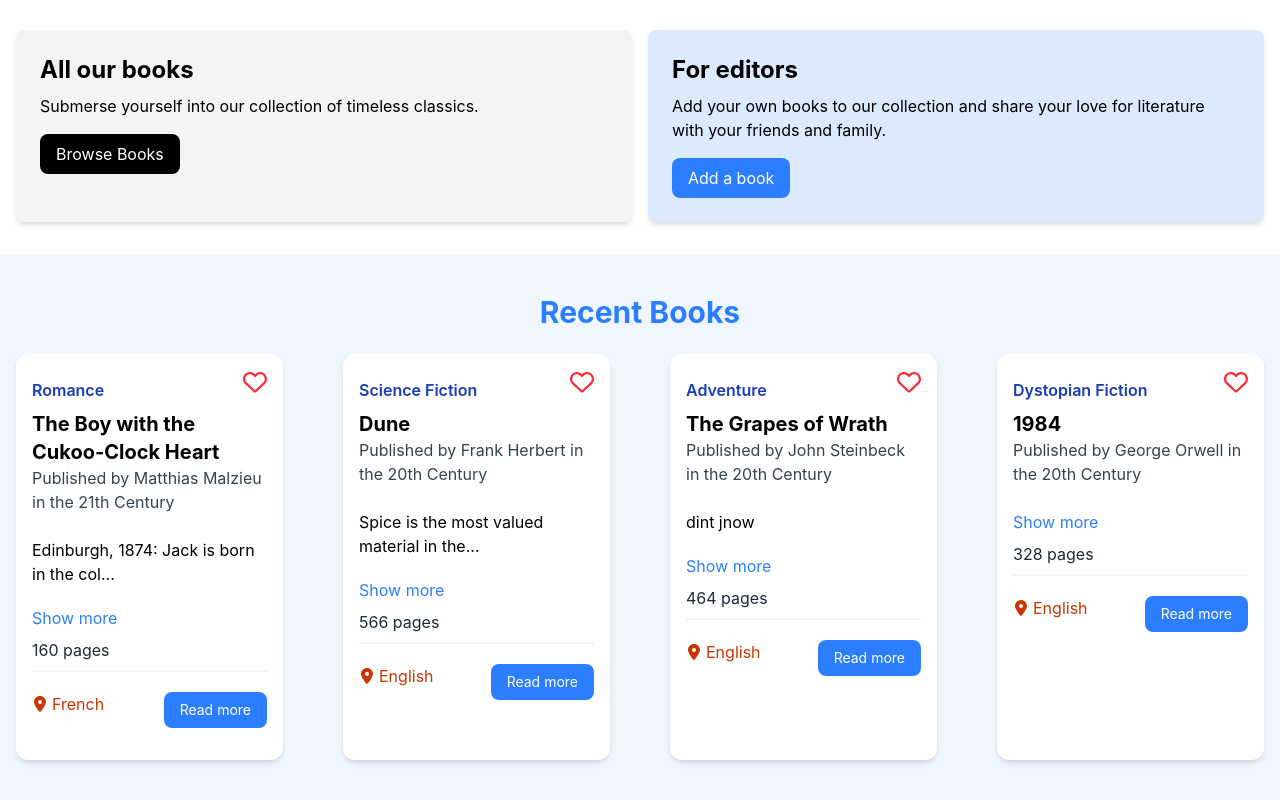
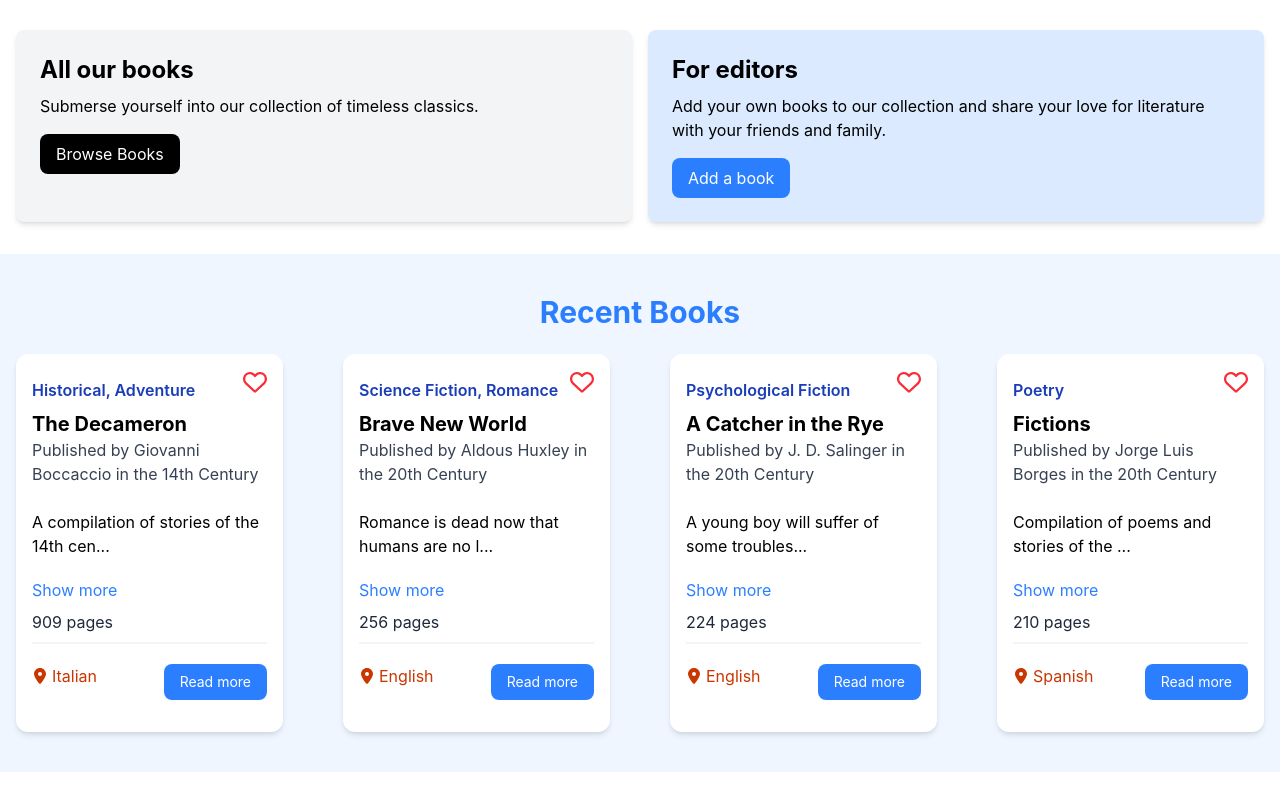
Before and after one commit to AlBalboni/projet-final, a React (Vite) app: page / in a window 1280 px wide. Shown: the part 379-1179 px from the top of the page. After the commit the page ends 1151 px from the top, so only its background shows below. Built offline with nearby package versions, Linux system fonts and the light colour scheme; data requests are answered from the project's data file.

Commit message:
new genres

```diff
--- a/books.json
+++ b/books.json
@@ -8,21 +8,21 @@
       ],
       "language": "Russian",
       "century": "19th",
-      "pageCount": 671,
-      "description": "",
+      "pageCount": "671",
+      "description": "A Russian student decides he does not want to pay rent.",
       "id": "1"
     },
     {
       "title": "Maus",
       "author": "Art Spiegelman",
       "genre": [
-        "Drama",
+        "Historical",
         "Graphic Novel"
       ],
       "language": "English",
       "century": "20th",
-      "pageCount": 368,
-      "description": "",
+      "pageCount": "368",
+      "description": "Cats and mice don’t go along. Sometimes to understand cruelty we must make it seem childish.",
       "id": "2"
     },
     {
@@ -30,25 +30,25 @@
       "author": "Herman Melville",
       "genre": [
         "Adventure",
-        "Fiction"
+        "Fantasy"
       ],
       "language": "English",
       "century": "19th",
-      "pageCount": 635,
-      "description": "",
+      "pageCount": "635",
+      "description": "A man will sacrifice everything to capture the biggest whale the world has ever seen. This epic quest will forever change the head of our protagonist.",
       "id": "3"
     },
     {
       "title": "The Great Gatsby",
       "author": "F. Scott Fitzgerald",
       "genre": [
-        "Tragedy",
-        "Fiction"
+        "Psychological Fiction",
+        "Mystery"
       ],
       "language": "English",
       "century": "20th",
-      "pageCount": 180,
-      "description": "",
+      "pageCount": "180",
+      "description": "A rich man seeks love. Altough being able to buy everything love can not be bought.",
       "id": "4"
     },
     {
@@ -59,7 +59,7 @@
       ],
       "language": "Russian",
       "century": "19th",
-      "pageCount": 1225,
+      "pageCount": "1225",
       "description": "",
       "id": "5"
     },
@@ -67,11 +67,12 @@
       "title": "The Odyssey",
       "author": "Homer",
       "genre": [
-        "Epic Poetry"
+        "Epic",
+        "Poetry"
       ],
       "language": "Ancient Greek",
       "century": "8th BC",
-      "pageCount": 541,
+      "pageCount": "541",
       "description": "",
       "id": "6"
     },
@@ -84,7 +85,7 @@
       ],
       "language": "French",
       "century": "19th",
-      "pageCount": 1276,
+      "pageCount": "1276",
       "description": "",
       "id": "7"
     },
@@ -104,8 +105,7 @@
       "title": "Watchmen",
       "author": "Alan Moore",
       "genre": [
-        "Graphic Novel",
-        "Thriller"
+        "Graphic Novel"
       ],
       "language": "English",
       "century": "20th",
@@ -117,11 +117,12 @@
       "title": "The Divine Comedy",
       "author": "Dante Alighieri",
       "genre": [
-        "Epic Poetry"
+        "Epic",
+        "Poetry"
       ],
       "language": "Italian",
       "century": "14th",
-      "pageCount": 798,
+      "pageCount": "798",
       "description": "",
       "id": "10"
     },
@@ -133,7 +134,7 @@
       ],
       "language": "Russian",
       "century": "19th",
-      "pageCount": 824,
+      "pageCount": "824",
       "description": "",
       "id": "11"
     },
@@ -141,11 +142,12 @@
       "title": "The Iliad",
       "author": "Homer",
       "genre": [
-        "Epic Poetry"
+        "Epic",
+        "Poetry"
       ],
       "language": "Ancient Greek",
       "century": "8th BC",
-      "pageCount": 683,
+      "pageCount": "683",
       "description": "",
       "id": "12"
     },
@@ -153,24 +155,26 @@
       "title": "The Stranger",
       "author": "Albert Camus",
       "genre": [
-        "Philosophical Fiction"
+        "Psychological Fiction",
+        "Poetry"
       ],
       "language": "French",
       "century": "20th",
-      "pageCount": 123,
-      "description": "",
+      "pageCount": "123",
+      "description": "Mom died today, or maybe yesterday.\nA broken man will have to deal with loss and sorrow in a unexpected way. ",
       "id": "13"
     },
     {
       "title": "The Metamorphosis",
       "author": "Franz Kafka",
       "genre": [
-        "Absurdist Fiction"
+        "Psychological Fiction",
+        "Horror"
       ],
       "language": "German",
       "century": "20th",
-      "pageCount": 201,
-      "description": "",
+      "pageCount": "201",
+      "description": "Gregor Samsa wakes up in his bed transformed into an hideous insect. ",
       "id": "14"
     },
     {
@@ -181,7 +185,7 @@
       ],
       "language": "English",
       "century": "19th",
-      "pageCount": 254,
+      "pageCount": "254",
       "description": "",
       "id": "15"
     },
@@ -193,7 +197,7 @@
       ],
       "language": "English",
       "century": "20th",
-      "pageCount": 328,
+      "pageCount": "328",
       "description": "",
       "id": "16"
     },
@@ -201,19 +205,20 @@
       "title": "The Grapes of Wrath",
       "author": "John Steinbeck",
       "genre": [
-        "Adventure"
+        "Historical Fiction"
       ],
       "language": "English",
       "century": "20th",
       "pageCount": "464",
-      "description": "dint jnow\n",
+      "description": "",
       "id": "17"
     },
     {
       "title": "Dune",
       "author": "Frank Herbert",
       "genre": [
-        "Science Fiction"
+        "Science Fiction",
+        "Fantasy"
       ],
       "language": "English",
       "century": "20th",
@@ -234,40 +239,168 @@
       "id": "19"
     },
     {
-      "title": "mlvbdfl",
-      "author": "vlkdsv",
+      "title": "Ubik",
+      "author": "Phillip K. Dick",
       "genre": [
-        "Historical"
+        "Science Fiction"
       ],
-      "language": "vdvs",
-      "century": "432",
-      "pageCount": "322",
-      "description": "vdm vlfdvl",
-      "id": "MvNVFCM"
+      "language": "English ",
+      "century": "20th",
+      "pageCount": "264",
+      "description": "In a distant near future some humans have the ability to read minds. An old man will die and time will no longer be the same.",
+      "id": "20"
     },
     {
-      "title": "fkg",
-      "author": "fergmm",
+      "title": "The name of the rose",
+      "author": "Umberto Eco",
       "genre": [
-        "Fantasy"
+        "Fantasy",
+        "Thriller",
+        "Mystery"
       ],
-      "language": "kfd",
-      "century": "43",
-      "pageCount": "3423",
-      "description": "fdbfbdfbdfs",
-      "id": "YO3ydKK"
+      "language": "Italian",
+      "century": "20th",
+      "pageCount": "340",
+      "description": "A man of god is handed a crime in an abbey. Alongside is young apprentice he will have to solve this mysterious crime.",
+      "id": "21"
     },
     {
-      "title": "vdjs",
-      "author": "vsdv",
+      "title": "Les Misérables",
+      "author": "Victor Hugo",
       "genre": [
+        "Historical",
         "Adventure"
       ],
-      "language": "cvdsv",
-      "century": "4321",
-      "pageCount": "4324",
-      "description": "vd kv",
-      "id": "jUQTot9"
+      "language": "French",
+      "century": "19th",
+      "pageCount": "1462",
+      "description": "Life in 19th century France is not easy. People will fight for what is worth to change their miserables life.",
+      "id": "22"
+    },
+    {
+      "title": "The Trial",
+      "author": "Franz Kafka",
+      "genre": [
+        "Horror",
+        "Mystery"
+      ],
+      "language": "German",
+      "century": "20th",
+      "pageCount": "196",
+      "description": "A man is set to face a trial for a crime that he didn’t commit. Moreover a crime that does not exist. ",
+      "id": "23"
+    },
+    {
+      "title": "One Hundred years of Solitude",
+      "author": "Gabriel García Márquez",
+      "genre": [
+        "Historical",
+        "Romance"
+      ],
+      "language": "Spanish",
+      "century": "20th",
+      "pageCount": "422",
+      "description": "Despair and solitude will follow a south American family for 7 generations.\nTheir lives are connected by something more than only blood.",
+      "id": "24"
+    },
+    {
+      "title": "Persepolis",
+      "author": "Marjane Satrapi",
+      "genre": [
+        "Graphic Novel",
+        "Biography"
+      ],
+      "language": "French",
+      "century": "21th",
+      "pageCount": "234",
+      "description": "A half Iranian half French woman will experience difficulties in life. From the regime of the Shah to the revolutionary uprise in Iran. It is hard to fit in when you are seen as foreigner in your own country.",
+      "id": "25"
+    },
+    {
+      "title": "Fictions",
+      "author": "Jorge Luis Borges",
+      "genre": [
+        "Poetry"
+      ],
+      "language": "Spanish",
+      "century": "20th",
+      "pageCount": "210",
+      "description": "Compilation of poems and stories of the Argentinian writer Borges.",
+      "id": "26"
+    },
+    {
+      "title": "A Catcher in the Rye",
+      "author": "J. D. Salinger",
+      "genre": [
+        "Psychological Fiction"
+      ],
+      "language": "English",
+      "century": "20th",
+      "pageCount": "224",
+      "description": "A young boy will suffer of some troublesome difficulties. Beware of your idols.",
+      "id": "27"
+    },
+    {
+      "title": "Brave New World",
+      "author": "Aldous Huxley",
+      "genre": [
+        "Science Fiction",
+        "Romance"
+      ],
+      "language": "English",
+      "century": "20th",
+      "pageCount": "256",
+      "description": "Romance is dead now that humans are no longer born, but created. They are assigned a class and are heavily drugged with Soma as well as Hypnopedia. But hey, you will not die of sickness and never feel real love. This golden cage of a world will be shaken by the presence of a weird primitive man.",
+      "id": "28"
+    },
+    {
+      "title": "The Decameron",
+      "author": "Giovanni Boccaccio",
+      "genre": [
+        "Historical",
+        "Adventure"
+      ],
+      "language": "Italian",
+      "century": "14th",
+      "pageCount": "909",
+      "description": "A compilation of stories of the 14th century Italy. Beggars, nuns, princes and common folk all have life’s that will somehow intertwine themselves. ",
+      "id": "29"
+    },
+    {
+      "title": "Bible (Old Testament)",
+      "author": "Moses",
+      "genre": [
+        "Religious"
+      ],
+      "language": "Hebrew",
+      "century": "2th BC",
+      "pageCount": "1200",
+      "description": "Sacred texts of the Abrahamic religions. In total more of 24 books written in more than a thousand years.",
+      "id": "-BDavhX"
+    },
+    {
+      "title": "Bible (New Testament)",
+      "author": "the Apostles",
+      "genre": [
+        "Religious"
+      ],
+      "language": "Greek",
+      "century": "1th ",
+      "pageCount": "400",
+      "description": "The story of Jesus Christ. Sacred texts for the Christian and Muslim people. 27 books written in almost 50 years.",
+      "id": "C429AZh"
+    },
+    {
+      "title": "Quran",
+      "author": "Muhammad",
+      "genre": [
+        "Religious"
+      ],
+      "language": "Arabic",
+      "century": "7th",
+      "pageCount": "604",
+      "description": "The central sacred text of Islam. Revealed by Muhammad in over23 years through the angel Gabriel.",
+      "id": "Mr2gIEP"
     }
   ]
 }
--- a/src/pages/AddBookPage.jsx
+++ b/src/pages/AddBookPage.jsx
@@ -72,41 +72,71 @@
               required={index === 0}
               >
             <option value="">Select a genre</option>
-              <option value="Psychological Fiction">
-                Psychological Fiction
+              <option value="Adventure">
+                Adventure
+              </option>
+              <option value="Biography">
+                Biography
+              </option>
+              <option value="Classic">
+                Classic
+              </option>
+              <option value="Comedy">
+                Comedy
+              </option>
+              <option value="Crime">
+                Crime
+              </option>
+              <option value="Dystopian">
+                Dystopian
+              </option>
+              <option value="Epic">
+                Epic
+              </option>
+              <option value="Fantasy">
+                Fantasy
+              </option>
+              <option value="Fiction">
+                Fiction
               </option>
               <option value="Graphic Novel">
                 Graphic Novel
               </option>
-              <option value="Adventure">
-                Adventure
+              <option value="Historical">
+                Historical
+              </option>
+              <option value="Historical Fiction">
+                Historical Fiction
+              </option>
+              <option value="Horror">
+                Horror
+              </option>
+              <option value="Mystery">
+                Mystery
+              </option>
+              <option value="Philosophical">
+                Philosophical
+              </option>
+              <option value="Poetry">
+                Poetry
+              </option>
+              <option value="Religious">
+                Religious
+              </option>
+              <option value="Realism">
+                Realism
+              </option>
+              <option value="Romance">
+                Romance
+              </option>
+              <option value="Satire">
+                Satire
               </option>
               <option value="Science Fiction">
                 Science Fiction
               </option>
-              <option value="Fantasy">
-                Fantasy
-              </option>
-              <option value="Historical">
-                Historical
-              </option>
-              <option value="Horror">
-                Horror
-              </option>
-              <option value="Romance">
-                Romance
-              </option>
               <option value="Thriller">
                 Thriller
-              </option>
-              <option value="Mystery">
-                Mystery
-              </option>
-              <option value="Biography">
-                Biography
-              </option>
-              <option value="Poetry">
-                Poetry
               </option>
           </select>
               ))}
--- a/src/pages/EditBookPage.jsx
+++ b/src/pages/EditBookPage.jsx
@@ -73,41 +73,71 @@
               required={index === 0}
               >
             <option value="">Select a genre</option>
-              <option value="Psychological Fiction">
-                Psychological Fiction
+              <option value="Adventure">
+                Adventure
+              </option>
+              <option value="Biography">
+                Biography
+              </option>
+              <option value="Classic">
+                Classic
+              </option>
+              <option value="Comedy">
+                Comedy
+              </option>
+              <option value="Crime">
+                Crime
+              </option>
+              <option value="Dystopian">
+                Dystopian
+              </option>
+              <option value="Epic">
+                Epic
+              </option>
+              <option value="Fantasy">
+                Fantasy
+              </option>
+              <option value="Fiction">
+                Fiction
               </option>
               <option value="Graphic Novel">
                 Graphic Novel
               </option>
-              <option value="Adventure">
-                Adventure
+              <option value="Historical">
+                Historical
+              </option>
+              <option value="Historical Fiction">
+                Historical Fiction
+              </option>
+              <option value="Horror">
+                Horror
+              </option>
+              <option value="Mystery">
+                Mystery
+              </option>
+              <option value="Philosophical">
+                Philosophical
+              </option>
+              <option value="Poetry">
+                Poetry
+              </option>
+              <option value="Religious">
+                Religious
+              </option>
+              <option value="Realism">
+                Realism
+              </option>
+              <option value="Romance">
+                Romance
+              </option>
+              <option value="Satire">
+                Satire
               </option>
               <option value="Science Fiction">
                 Science Fiction
               </option>
-              <option value="Fantasy">
-                Fantasy
-              </option>
-              <option value="Historical">
-                Historical
-              </option>
-              <option value="Horror">
-                Horror
-              </option>
-              <option value="Romance">
-                Romance
-              </option>
               <option value="Thriller">
                 Thriller
-              </option>
-              <option value="Mystery">
-                Mystery
-              </option>
-              <option value="Biography">
-                Biography
-              </option>
-              <option value="Poetry">
-                Poetry
               </option>
           </select>
               ))}
```
